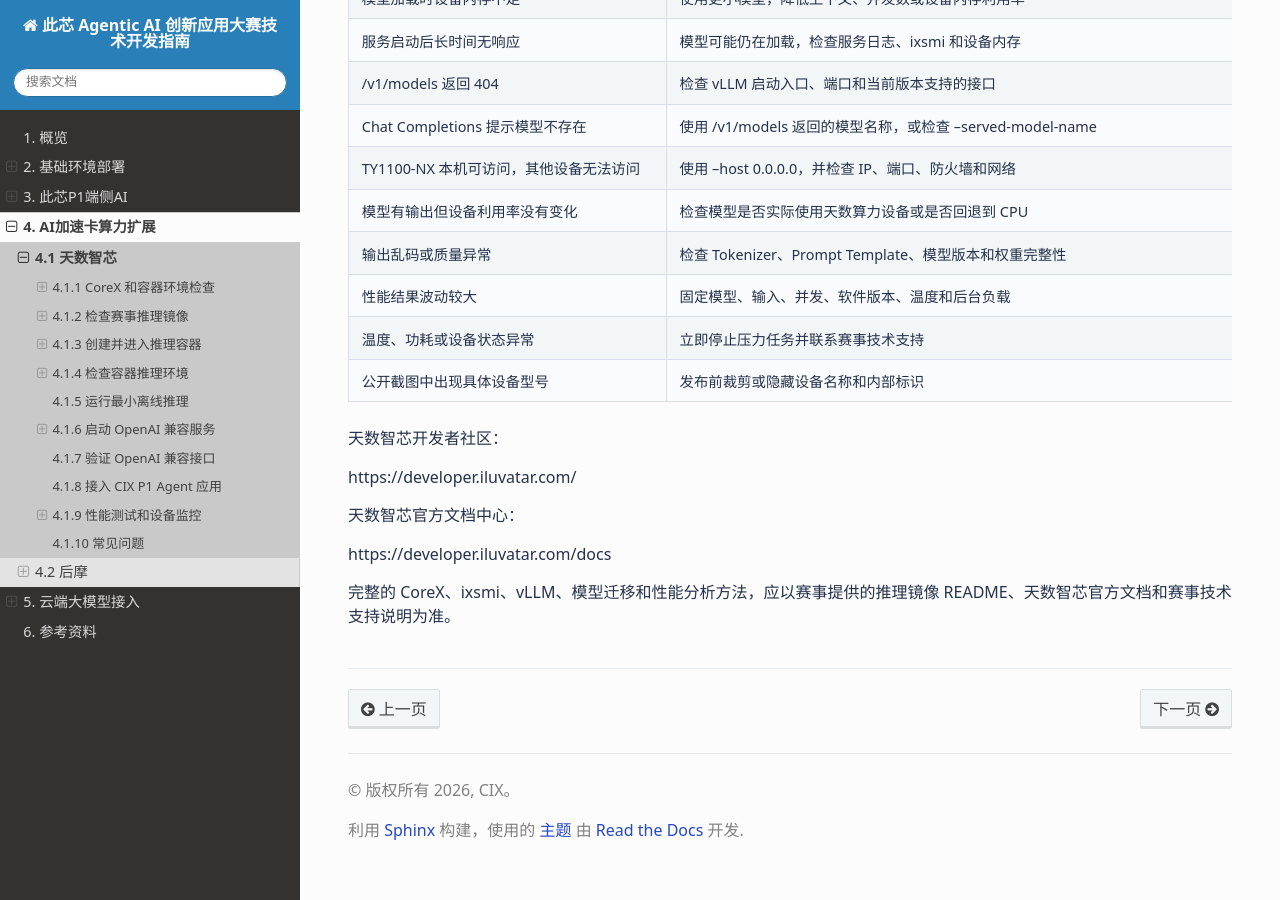
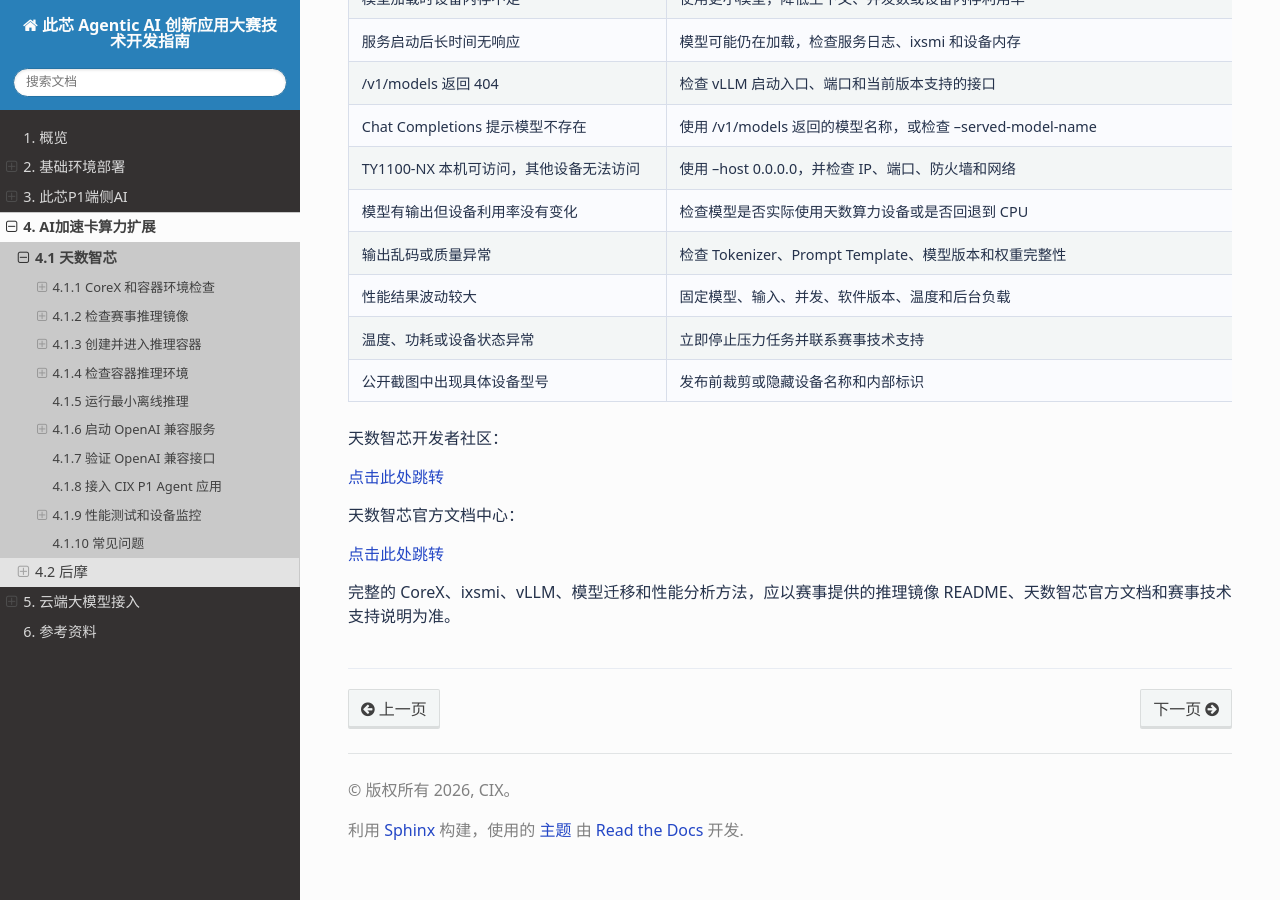
Before and after one commit to chao-luan/cix-ai-developer-contest-docs, a Sphinx documentation site: the page built from docs/accelerators/iluvatar.md, in a window 1280 px wide and 900 px high, scrolled down 19373 px. Built offline with Sphinx 7.4.7 and the Read the Docs theme 3.1.0, drawn with Linux system fonts in a browser that asks for light colours.

Commit message:
Update iluvatar.md

```diff
--- a/docs/accelerators/iluvatar.md
+++ b/docs/accelerators/iluvatar.md
@@ -876,10 +876,10 @@
 
 天数智芯开发者社区：
 
-https://developer.iluvatar.com/
+[点击此处跳转](https://developer.iluvatar.com/)
 
 天数智芯官方文档中心：
 
-https://developer.iluvatar.com/docs
+[点击此处跳转](https://developer.iluvatar.com/docs)
 
 完整的 CoreX、ixsmi、vLLM、模型迁移和性能分析方法，应以赛事提供的推理镜像 README、天数智芯官方文档和赛事技术支持说明为准。
```
